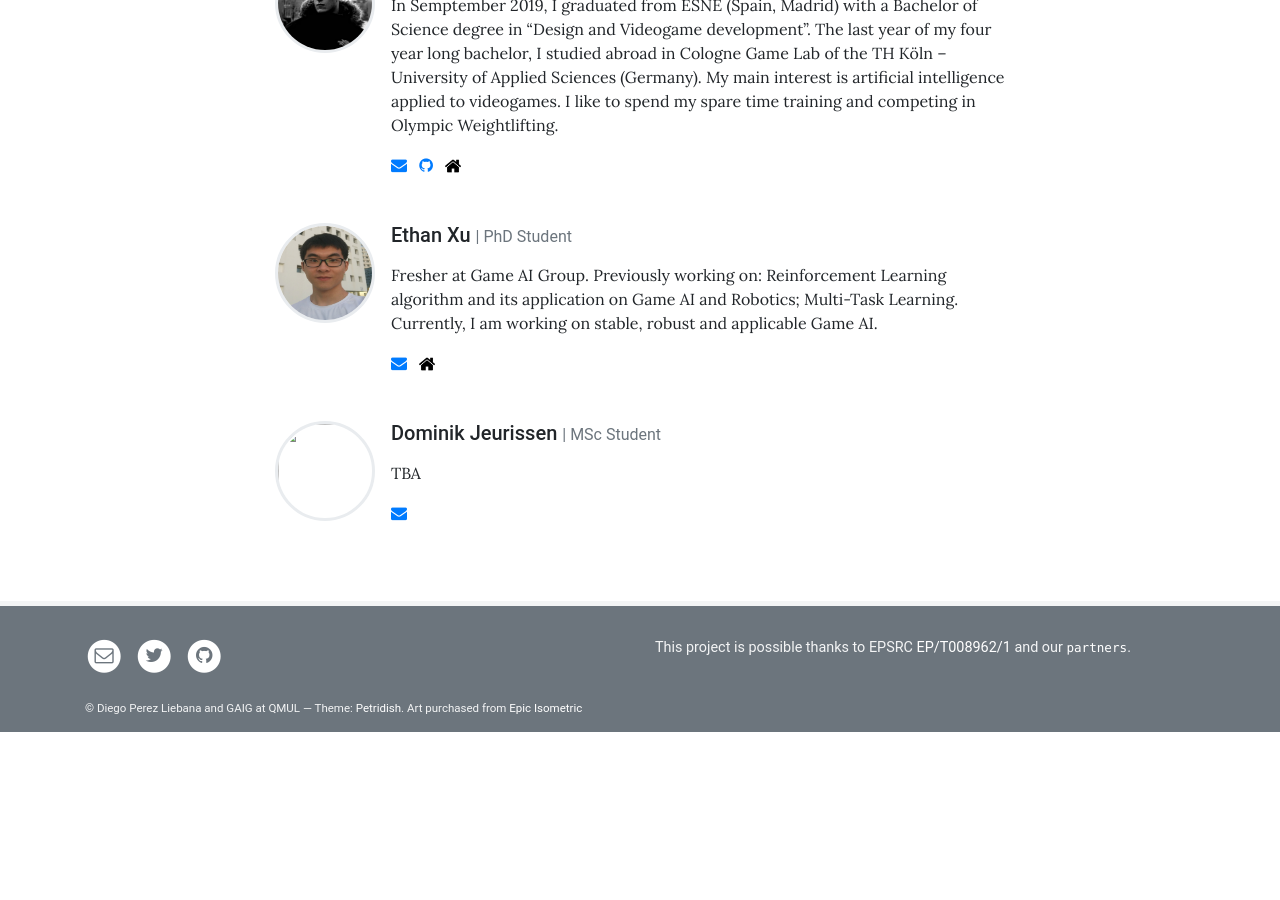
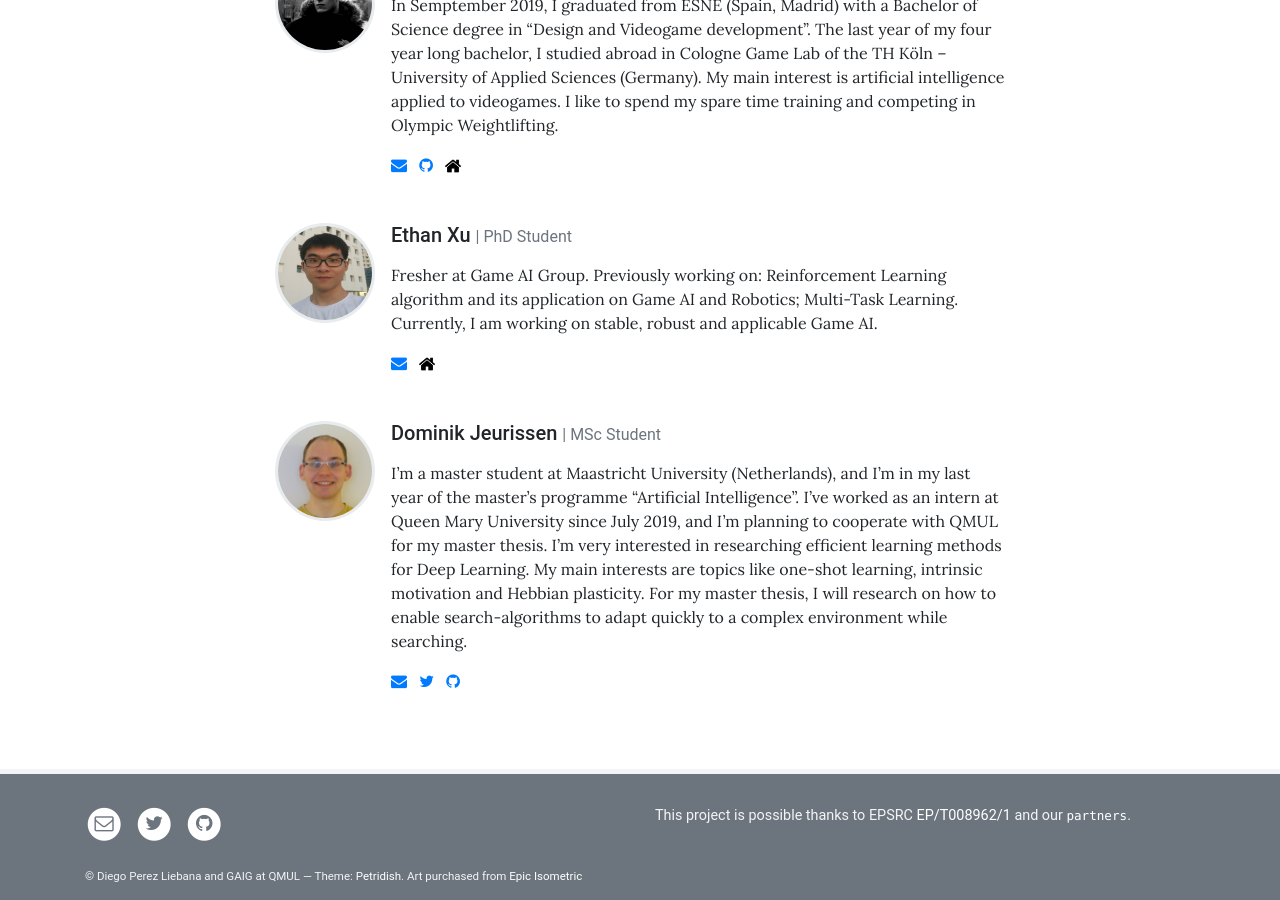
Before and after one commit to GAIGResearch/afm, a Jekyll site: the page built from pages/team.md, in a window 1280 px wide and 900 px high, scrolled down 1174 px. Built offline with Jekyll 4.4.1, drawn with Linux system fonts in a browser that asks for light colours; before the commit the page ends 1906 px from its top, so only the background shows below that.

Commit message:
add description dominik - part 2

```diff
--- a/_data/team.yml
+++ b/_data/team.yml
@@ -57,12 +57,16 @@
 
 - name: Dominik Jeurissen
   role: MSc Student # Will appear next to name
-  image:  # Can be external link
+  image: assets/img/dominik.jpg # Can be external link
   description: > # Can be Markdown
-    TBA
+    I'm a master student at Maastricht University (Netherlands), and I'm in my last year of the master's programme "Artificial Intelligence".
+    I've worked as an intern at Queen Mary University since July 2019, and I'm planning to cooperate with QMUL for my master thesis.
+    I'm very interested in researching efficient learning methods for Deep Learning.
+    My main interests are topics like one-shot learning, intrinsic motivation and Hebbian plasticity.
+    For my master thesis, I will research on how to enable search-algorithms to adapt quickly to a complex environment while searching.
   orcid:
   email: dominik.jeurissen@student.maastrichtuniversity.nl
-  github:
-  twitter:
+  github: CommanderCero
+  twitter: DominikJeuriss1
 
 # Copy, paste and edit for more
```
